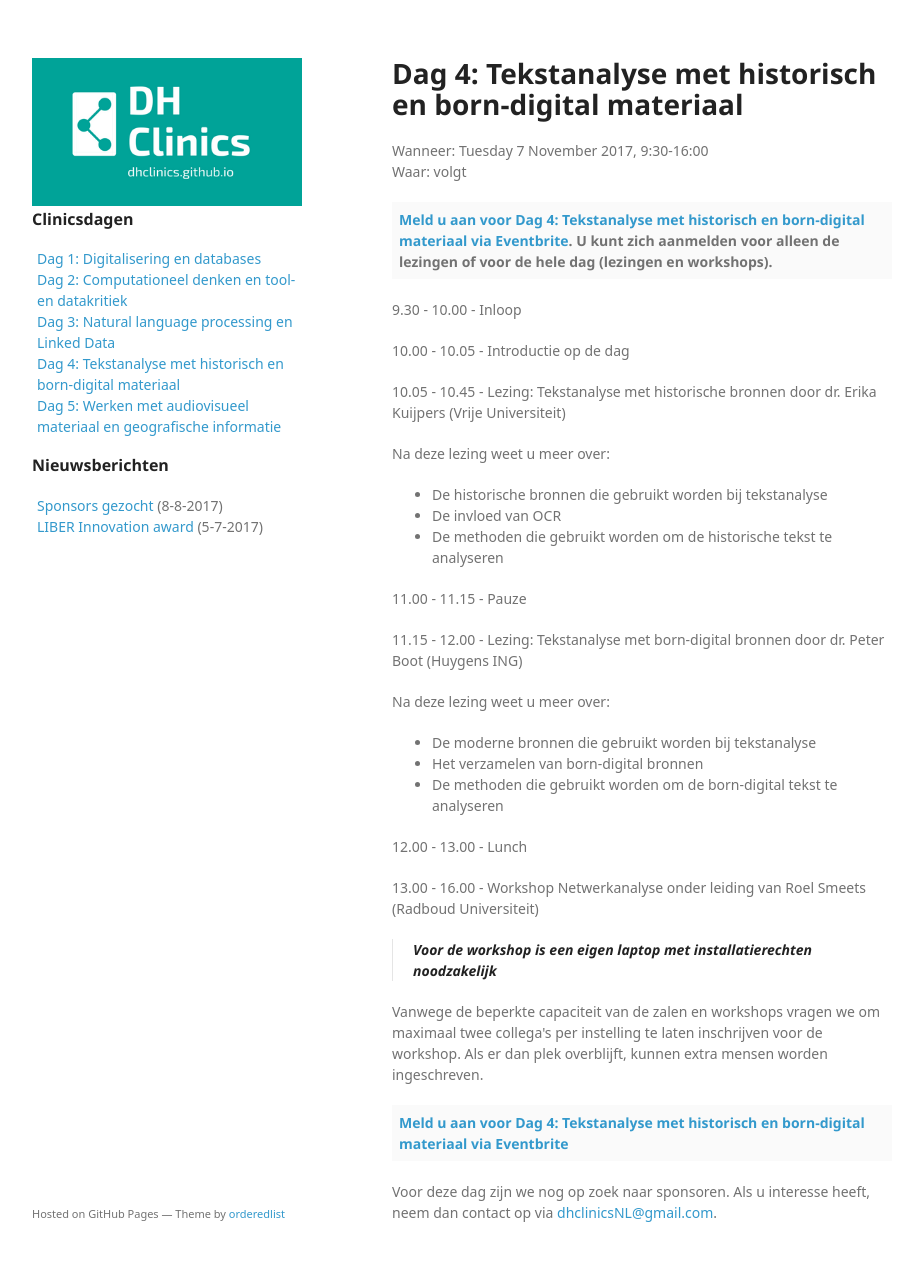
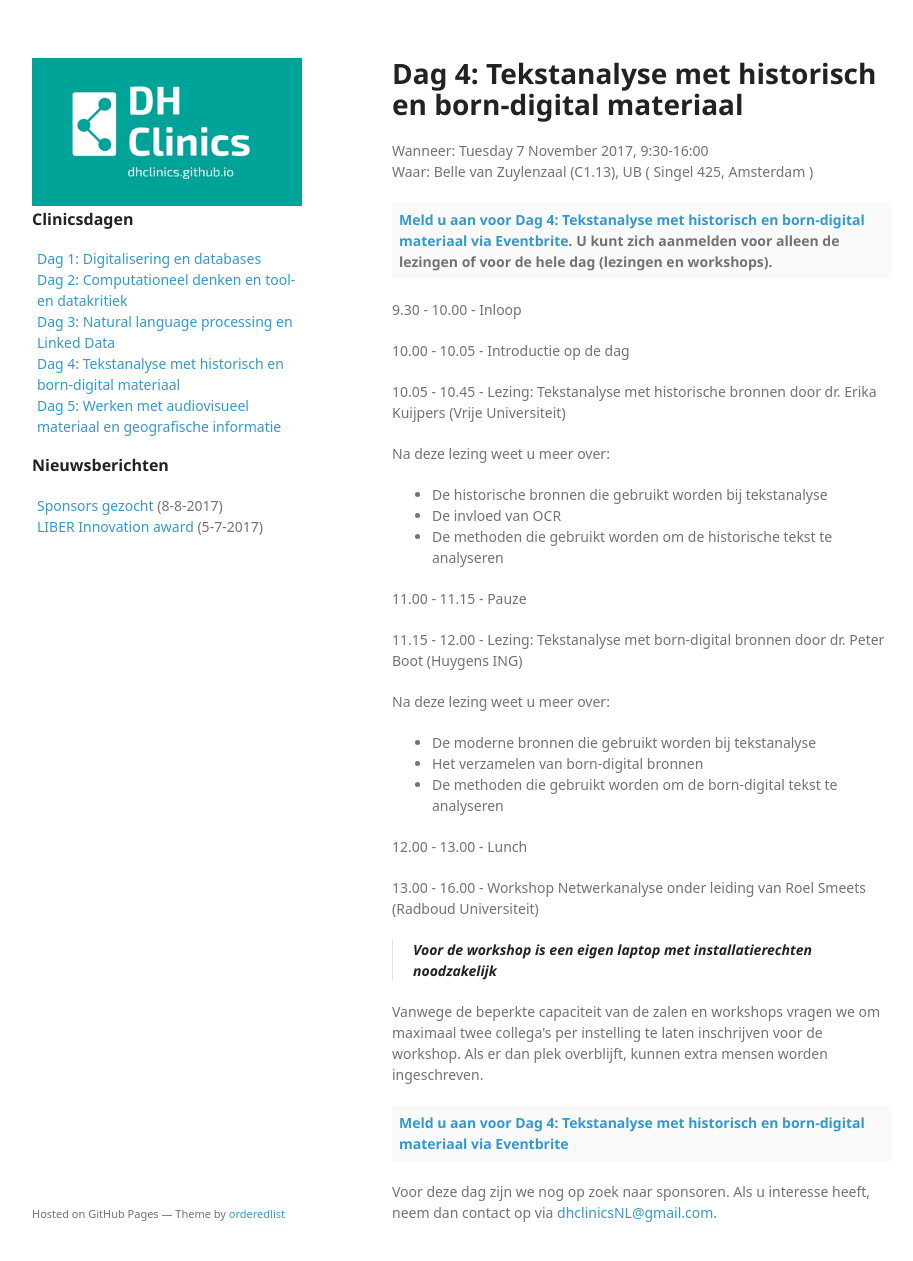
Before and after one commit to DHClinics/dhclinics.github.io, a Jekyll site: the page built from _dag/2017-dag4.md, in a window 1280 px wide and 1293 px high. Shown: the top 1261 px of the window, without its empty margins (178-1091 px from the left). Built offline with Jekyll 4.4.1, drawn with Linux system fonts in a browser that asks for light colours; some web fonts are replaced; a script that is not in the unit is left out.

Commit message:
voeg locatie toe

```diff
--- a/_dag/2017-dag4.md
+++ b/_dag/2017-dag4.md
@@ -2,10 +2,10 @@
 title: "Dag 4: Tekstanalyse met historisch en born-digital materiaal"
 layout: event
 location:
-  room:
+  room: Belle van Zuylenzaal (C1.13)
   floor:
   building: UB
-  streetaddress:
+  streetaddress: Singel 425
   city: Amsterdam
 sponsors:
 startdate: 2017-11-07T09:30+01:00
```
